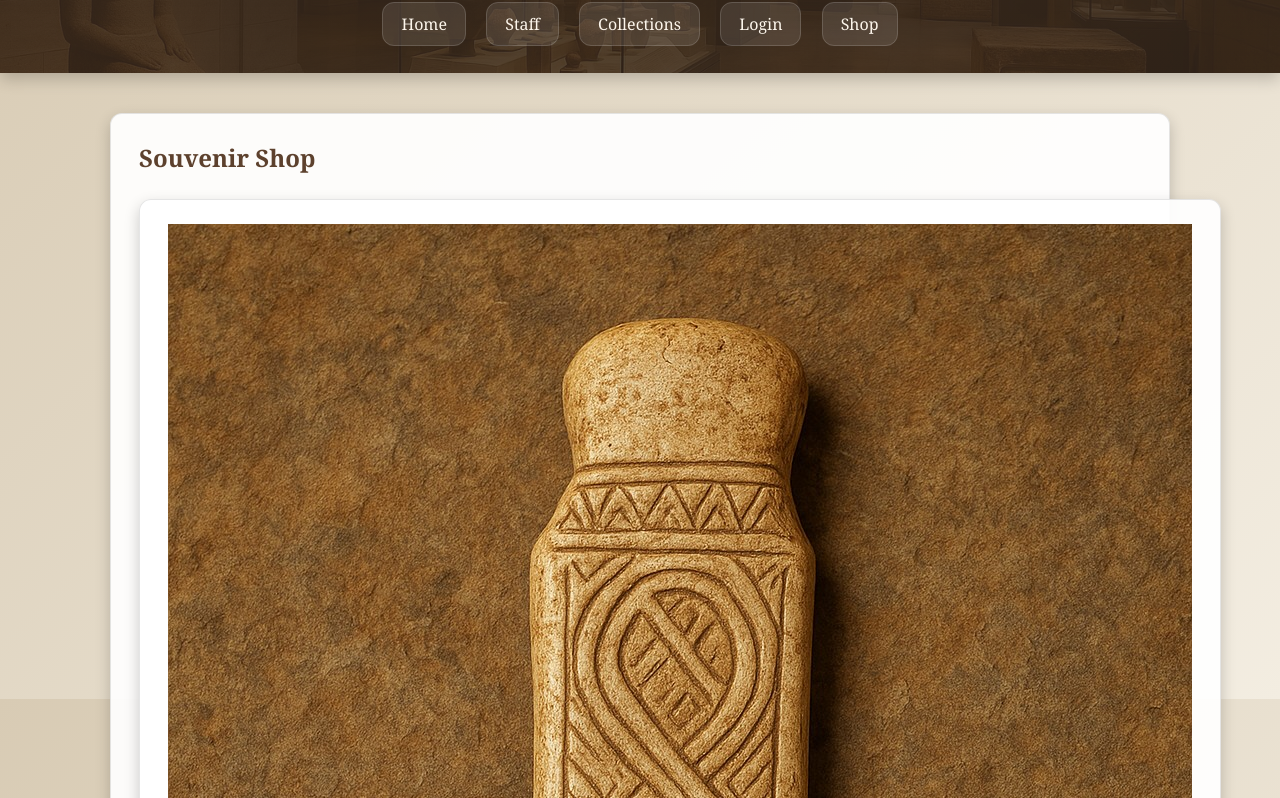
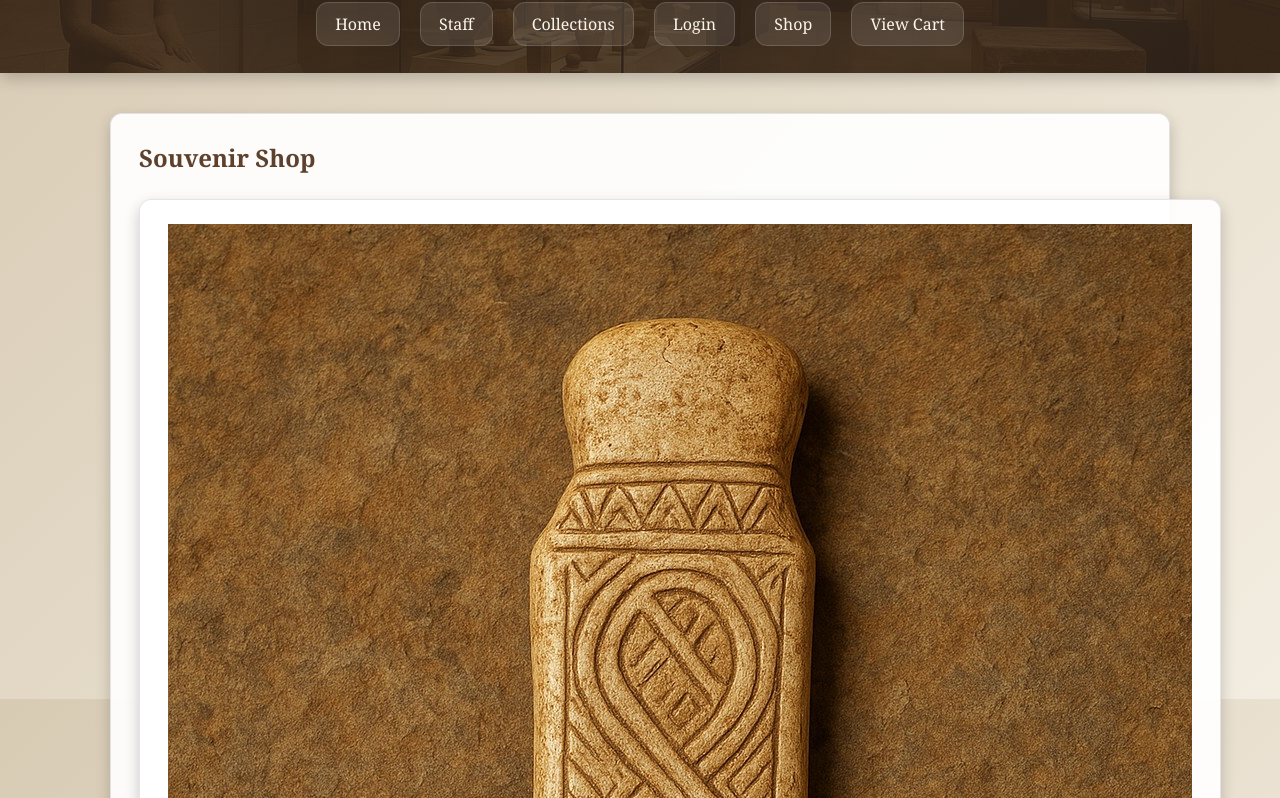
Before and after one commit to kristinayankovsky/Museum, a plain HTML site: page html/shop.html in a window 1280 px wide. Shown: the part 101-899 px from the top of the page. Drawn offline with Linux system fonts and the light colour scheme.

Commit message:
Add 'View Cart' link to navigation

```diff
--- a/html/shop.html
+++ b/html/shop.html
@@ -19,6 +19,7 @@
       <a href="collections.html">Collections</a>
       <a href="login.html">Login</a>
       <a href="shop.html">Shop</a>
+      <a href="cart.html">View Cart</a>
     </nav>
   </header>
 
```
